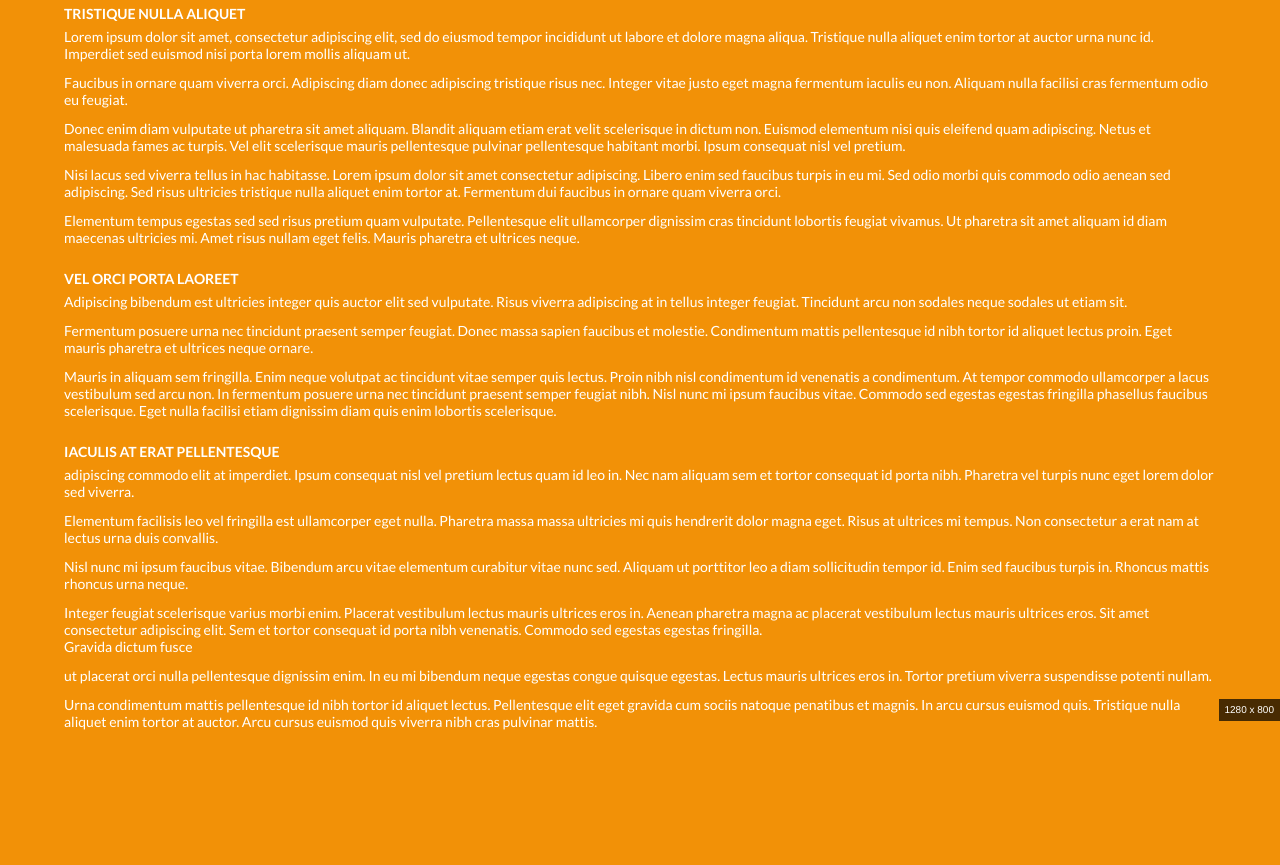
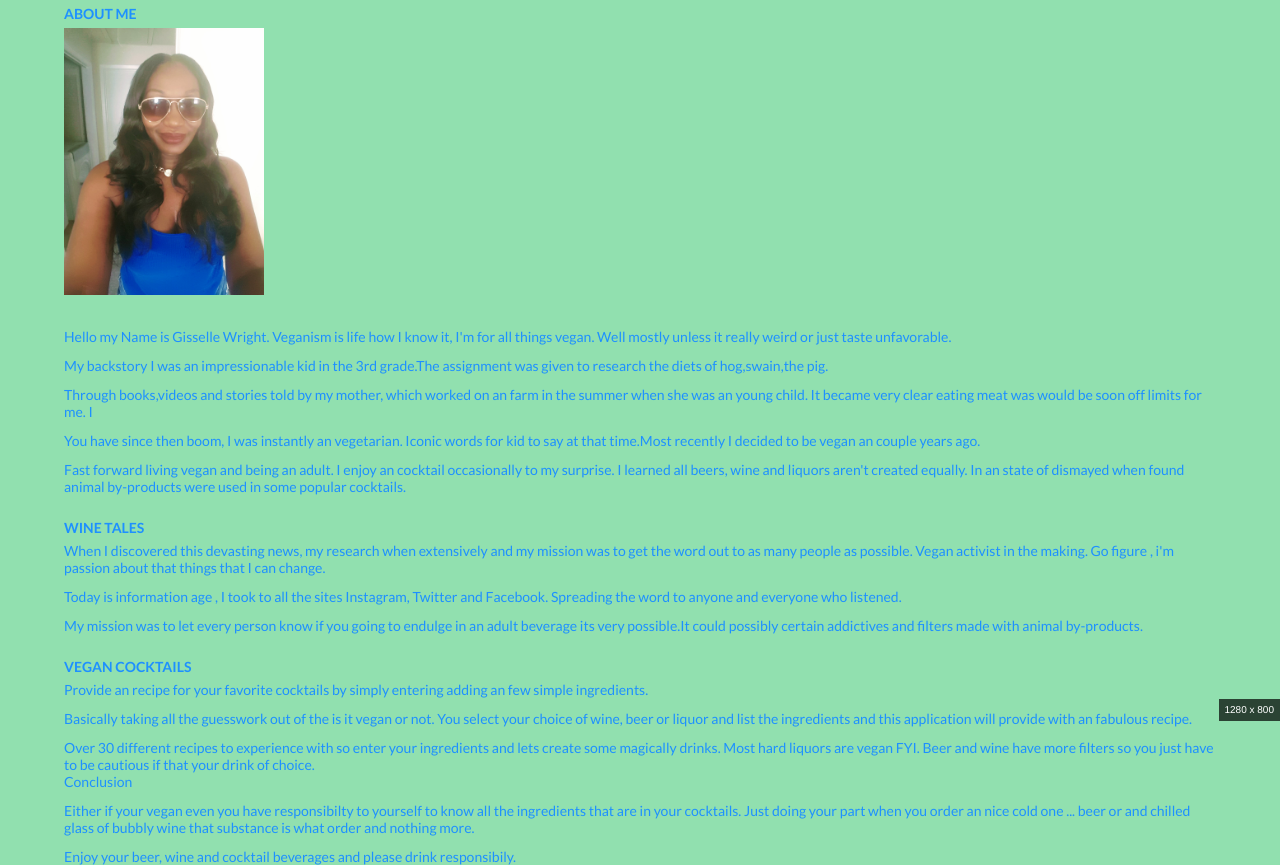
Before and after one commit to gwright1200/cocktail-recipes-app, a website: page public/about.html in a window 1280 px wide. Shown: the part 79-944 px from the top of the page. Before the commit the page ends 809 px from the top, so only its background shows below. Drawn offline with nearby package versions, Linux system fonts and the light colour scheme; files that its build step writes are made by us from their sources.

Commit message:
Add stuff

```diff
--- a/public/about.html
+++ b/public/about.html
@@ -34,41 +34,46 @@
   </nav>
 
 <div class="y-wrap modify">
-   <h4>Tristique nulla aliquet </h4>
+   <h4>ABOUT ME </h4>
+   <div class="nprofile">
+    <img src="/src/img/author.jpg" alt= "author picture"  />
+</div>
 
- <p> Lorem ipsum dolor sit amet, consectetur adipiscing elit, sed do eiusmod tempor incididunt ut labore et dolore magna aliqua. Tristique nulla aliquet enim tortor at auctor urna nunc id. Imperdiet sed euismod nisi porta lorem mollis aliquam ut.</p>
+ <p> Hello my Name is Gisselle Wright. Veganism is life how I know it, I'm for all things vegan. Well mostly unless it really weird or just taste unfavorable.   </p>
 
-<p>Faucibus in ornare quam viverra orci. Adipiscing diam donec adipiscing tristique risus nec. Integer vitae justo eget magna fermentum iaculis eu non. Aliquam nulla facilisi cras fermentum odio eu feugiat.</p>
+<p>My backstory I was an impressionable kid in the 3rd grade.The assignment was given to research the diets of hog,swain,the pig.  </p>
 
-<p> Donec enim diam vulputate ut pharetra sit amet aliquam. Blandit aliquam etiam erat velit scelerisque in dictum non. Euismod elementum nisi quis eleifend quam adipiscing. Netus et malesuada fames ac turpis. Vel elit scelerisque mauris pellentesque pulvinar pellentesque habitant morbi. Ipsum consequat nisl vel pretium.</p>
+<p> Through books,videos and stories told by my mother, which worked on an farm in the summer when she was an young child. It became very clear eating meat was would be soon off limits for me.
+  I
+<p>You have since then boom, I was instantly an vegetarian. Iconic words for kid to say at that time.Most recently I decided to be vegan an couple years ago.
+</p>
 
-<p>Nisi lacus sed viverra tellus in hac habitasse. Lorem ipsum dolor sit amet consectetur adipiscing. Libero enim sed faucibus turpis in eu mi. Sed odio morbi quis commodo odio aenean sed adipiscing. Sed risus ultricies tristique nulla aliquet enim tortor at. Fermentum dui faucibus in ornare quam viverra orci.</p>
+<p> Fast forward living vegan and being an adult. I enjoy an cocktail occasionally to my surprise. I learned all beers, wine and liquors aren't created equally. In an state of dismayed when found animal by-products were used in some popular cocktails.</p>
 
-<p> Elementum tempus egestas sed sed risus pretium quam vulputate. Pellentesque elit ullamcorper dignissim cras tincidunt lobortis feugiat vivamus. Ut pharetra sit amet aliquam id diam maecenas ultricies mi. Amet risus nullam eget felis. Mauris pharetra et ultrices neque.</p>
+<h4>Wine Tales</h4>
 
-<h4>Vel orci porta  laoreet</h4>
+<p> When I discovered this devasting news, my research when extensively and my mission was to get the word out to as many people as possible. Vegan activist in the making. Go figure , i'm passion about that things that I can change.</p>
 
-<p> Adipiscing bibendum est ultricies integer quis auctor elit sed vulputate. Risus viverra adipiscing at in tellus integer feugiat. Tincidunt arcu non sodales neque sodales ut etiam sit.</p>
+ <p>Today is information age , I took to all the sites Instagram, Twitter and Facebook. Spreading the word to anyone and everyone who listened.</p>
 
- <p>Fermentum posuere urna nec tincidunt praesent semper feugiat. Donec massa sapien faucibus et molestie. Condimentum mattis pellentesque id nibh tortor id aliquet lectus proin. Eget mauris pharetra et ultrices neque ornare.</p>
+ <p> My mission was to let every person know if you going to endulge in an adult beverage its very possible.It could possibly certain addictives and filters made with animal by-products.</p>
 
- <p> Mauris in aliquam sem fringilla. Enim neque volutpat ac tincidunt vitae semper quis lectus. Proin nibh nisl condimentum id venenatis a condimentum. At tempor commodo ullamcorper a lacus vestibulum sed arcu non. In fermentum posuere urna nec tincidunt praesent semper feugiat nibh. Nisl nunc mi ipsum faucibus vitae. Commodo sed egestas egestas fringilla phasellus faucibus scelerisque. Eget nulla facilisi etiam dignissim diam quis enim lobortis scelerisque.</p>
+<h4>Vegan cocktails </h4>
 
-<h4>Iaculis at erat pellentesque </h4>
+<p> Provide an recipe for your favorite cocktails by simply entering adding an few simple ingredients.</p>
 
-<p>adipiscing commodo elit at imperdiet. Ipsum consequat nisl vel pretium lectus quam id leo in. Nec nam aliquam sem et tortor consequat id porta nibh. Pharetra vel turpis nunc eget lorem dolor sed viverra.</p>
+<p> Basically taking all the guesswork out of the is it vegan or not. You select your choice of wine, beer or liquor and list the ingredients and this application will provide with an fabulous recipe.</p>
 
-<p> Elementum facilisis leo vel fringilla est ullamcorper eget nulla. Pharetra massa massa ultricies mi quis hendrerit dolor magna eget. Risus at ultrices mi tempus. Non consectetur a erat nam at lectus urna duis convallis.</p>
+<p> Over 30 different recipes to experience with so enter your ingredients and lets create some magically drinks.
+Most hard liquors are vegan FYI. Beer and wine have more filters so you just have to be cautious if that your drink of choice.</p>
 
-<p> Nisl nunc mi ipsum faucibus vitae. Bibendum arcu vitae elementum curabitur vitae nunc sed. Aliquam ut porttitor leo a diam sollicitudin tempor id. Enim sed faucibus turpis in. Rhoncus mattis rhoncus urna neque.</p>
+</h4> Conclusion</h4>
 
-<p>Integer feugiat scelerisque varius morbi enim. Placerat vestibulum lectus mauris ultrices eros in. Aenean pharetra magna ac placerat vestibulum lectus mauris ultrices eros. Sit amet consectetur adipiscing elit. Sem et tortor consequat id porta nibh venenatis. Commodo sed egestas egestas fringilla.</p>
+<p> Either if your vegan even you have responsibilty to yourself to know all the ingredients that are in your
+  cocktails. Just doing your part when you order an nice cold one ... beer or and chilled glass of bubbly wine that substance is what order and nothing more.
 
-</h4> Gravida dictum fusce</h4>
+<p>Enjoy your beer, wine and cocktail beverages and please drink responsibily.
 
-<p> ut placerat orci nulla pellentesque dignissim enim. In eu mi bibendum neque egestas congue quisque egestas. Lectus mauris ultrices eros in. Tortor pretium viverra suspendisse potenti nullam. </p>
-
-<p>Urna condimentum mattis pellentesque id nibh tortor id aliquet lectus. Pellentesque elit eget gravida cum sociis natoque penatibus et magnis. In arcu cursus euismod quis. Tristique nulla aliquet enim tortor at auctor. Arcu cursus euismod quis viverra nibh cras pulvinar mattis.</p>
 
 
 
--- a/src/css/_base.scss
+++ b/src/css/_base.scss
@@ -3,6 +3,11 @@
 //------------------------------------------------------------------------------
 body {
   color: $green;
+  $white: #fff;
+  $grey: #ccc;
+  $dark_grey: #555;
+  $blue: #4f6fad;
+  $pink: #ee9cb4;
   font-family: $fontSans;
   font-size: $sizeBase;
 }
--- a/src/css/_modules.scss
+++ b/src/css/_modules.scss
@@ -191,6 +191,11 @@ form {
     }
   }
 }
+.nprofile{
+  width:200px;
+  height:300px;
+
+}
 
 .nnavicon {
   display: inline-block;
@@ -317,8 +322,8 @@ button {
 
 
 body {
-  background: #f29107;
-  color: #fff;
+  background: #91e0af;
+  color: dodgerblue;
   font-weight: 400;
   font-size: 1em;
   font-family: 'Lato', Arial, sans-serif;
```
Also changed, not shown: public/contact.html (+8 -9 lines), public/credits.html (+4 -2 lines), src/img/Author.jpg (added).
